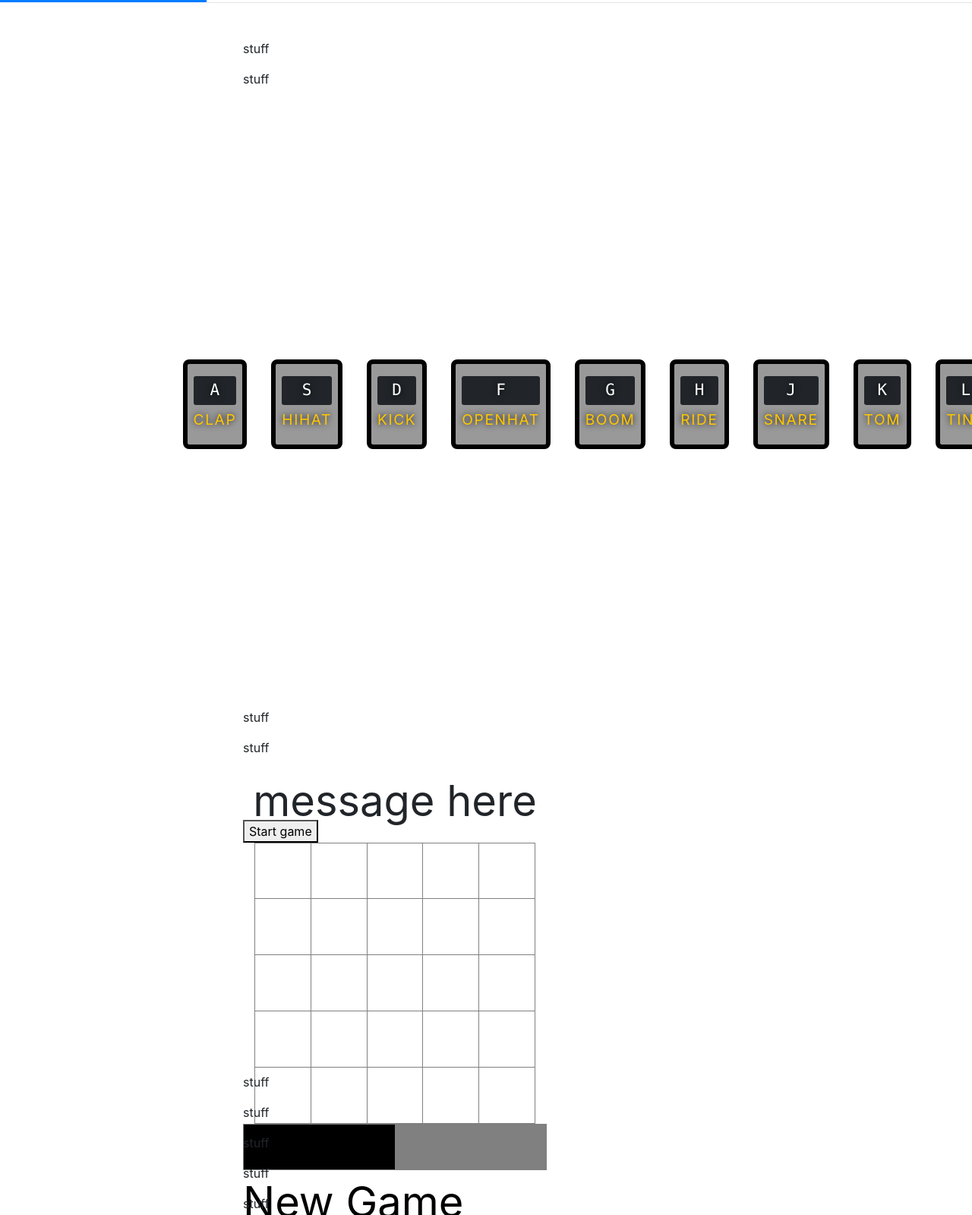
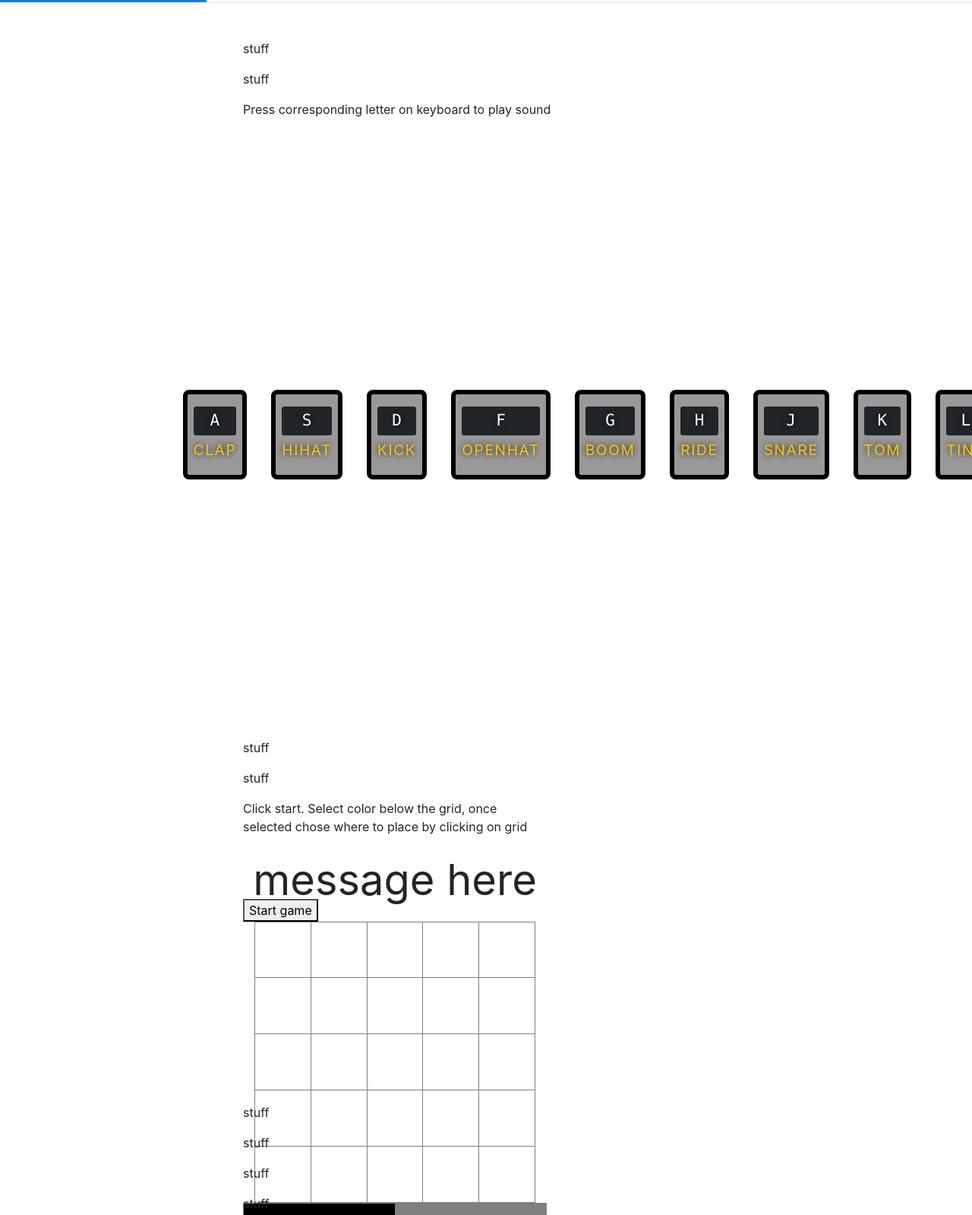
Before and after one commit to homercrates/homercrates.github.io, a website with bundled scripts: page index.html in a window 1280 px wide. Shown: the part 797-2396 px from the top of the page at 76% size. Built offline with nearby package versions, Linux system fonts and the light colour scheme; a web font is replaced by a local one.

Commit message:
spelling errors and instrctions added to order and drum kit

```diff
--- a/index.html
+++ b/index.html
@@ -100,6 +100,8 @@
         <p>stuff</p>
         <p>stuff</p>
         <!-- drum kit demo JS -->
+
+        <p>Press corresponding letter on keyboard to play sound</p>
         <div class="keys">
             <div data-key="65" class="key">
               <kbd>A</kbd>
@@ -154,6 +156,7 @@
         <p>stuff</p>
         <!-- start order disorder game  stuff -->
         <div class="orderContainer">
+            <p>Click start.  Select color below the grid, once selected chose where to place by clicking on grid</p>
             <div id="message">message here</div>
             <button onclick="startGame();">Start game</button>
             <div class="container">
```
